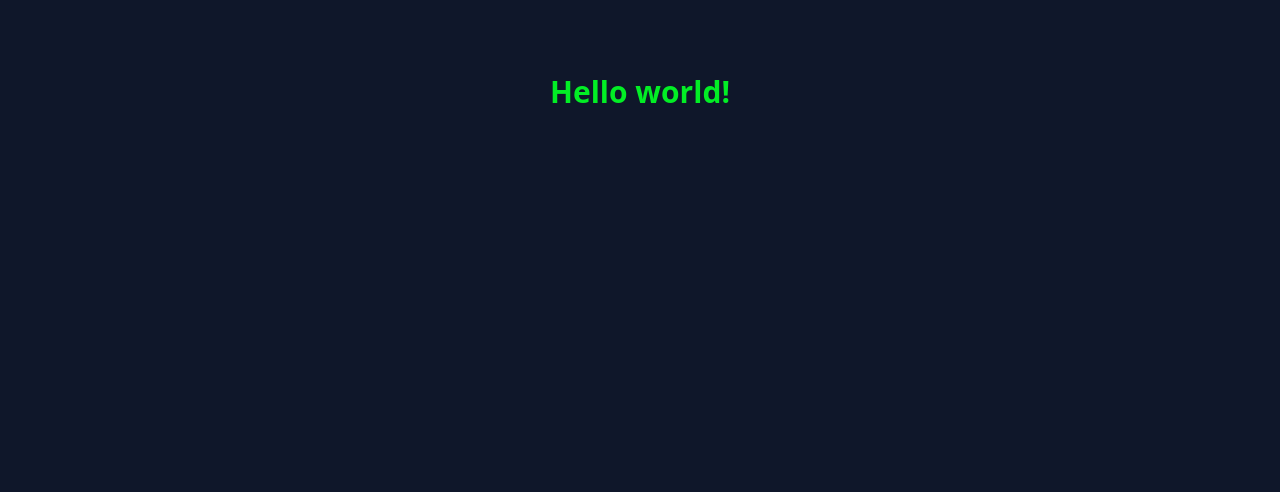
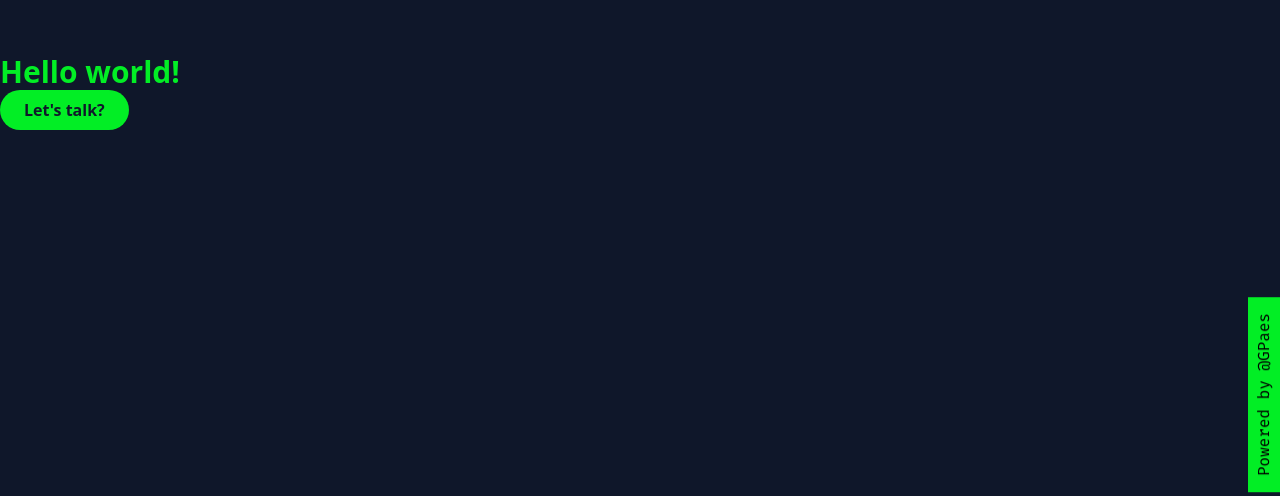
Before and after one commit to Gabriel-Paes/dev-portfolio, a website: page index.html in a window 1280 px wide. Shown: the part 308-804 px from the top of the page. Drawn offline with Linux system fonts and the light colour scheme.

Commit message:
Add scroll style

```diff
--- a/index.html
+++ b/index.html
@@ -7,8 +7,27 @@
     <title>Gabriel Paes</title>
   </head>
   <body>
+    <div class="min-h-screen flex items-center bg-background">
+      <div class="container mx-auto my-auto">
+        <h1 class="text-3xl font-bold text-primary">Hello world!</h1>
+        <button
+          class="rounded-full py-2 px-6 bg-primary text-background font-bold"
+        >
+          Let's talk?
+        </button>
+      </div>
+    </div>
+
     <div class="min-h-screen flex items-center justify-center bg-background">
       <h1 class="text-3xl font-bold text-primary">Hello world!</h1>
     </div>
+    <div
+      class="fixed bottom-0 right-0 bg-primary origin-center -rotate-180 py-4 px-1 font-fira-code"
+      style="writing-mode: vertical-lr"
+    >
+      Powered by
+      <a href="https://github.com/Gabriel-Paes" target="_blank">@GPaes</a>
+    </div>
+    <script src="mode.js"></script>
   </body>
 </html>
--- a/input.css
+++ b/input.css
@@ -3,3 +3,17 @@
 @tailwind base;
 @tailwind components;
 @tailwind utilities;
+
+::-webkit-scrollbar {
+  width: 10px;
+}
+::-webkit-scrollbar-track {
+  background-image: linear-gradient(180deg, #0f172a 80%, #9a9a9a 100%);
+}
+::-webkit-scrollbar-thumb {
+  border-radius: 35px;
+  background-color: #02ee25;
+}
+::-webkit-scrollbar-thumb:hover {
+  background-color: #02ee25de;
+}
--- a/tailwind.config.js
+++ b/tailwind.config.js
@@ -4,16 +4,23 @@ import colors from "tailwindcss/colors";
 module.exports = {
   content: ["./**/*.{html,js}"],
   theme: {
-    colors: {
-      transparent: "transparent",
-      current: "currentColor",
-      background: colors.slate[900],
-      primary: "#02ee25",
-    },
     fontFamily: {
       "fira-code": ["Fira Code"],
     },
-    extend: {},
+    extend: {
+      colors: {
+        transparent: "transparent",
+        current: "currentColor",
+        background: colors.slate[900],
+        primary: "#02ee25",
+      },
+      backgroundImage: {
+        "gradient-blue-pink": "linear-gradient(to right, #3490dc, #f6993f)",
+        "gradient-blue-green":
+          "linear-gradient(40deg, rgba(15,23,42,1) 15%, rgba(24,9,121,1) 66%, rgba(2,238,37,1) 100%)",
+        "gradient-purple-green": "linear-gradient(to left, #805ad5, #4a90e2)",
+      },
+    },
   },
   plugins: [],
 };
```
Also changed, not shown: style.css.
